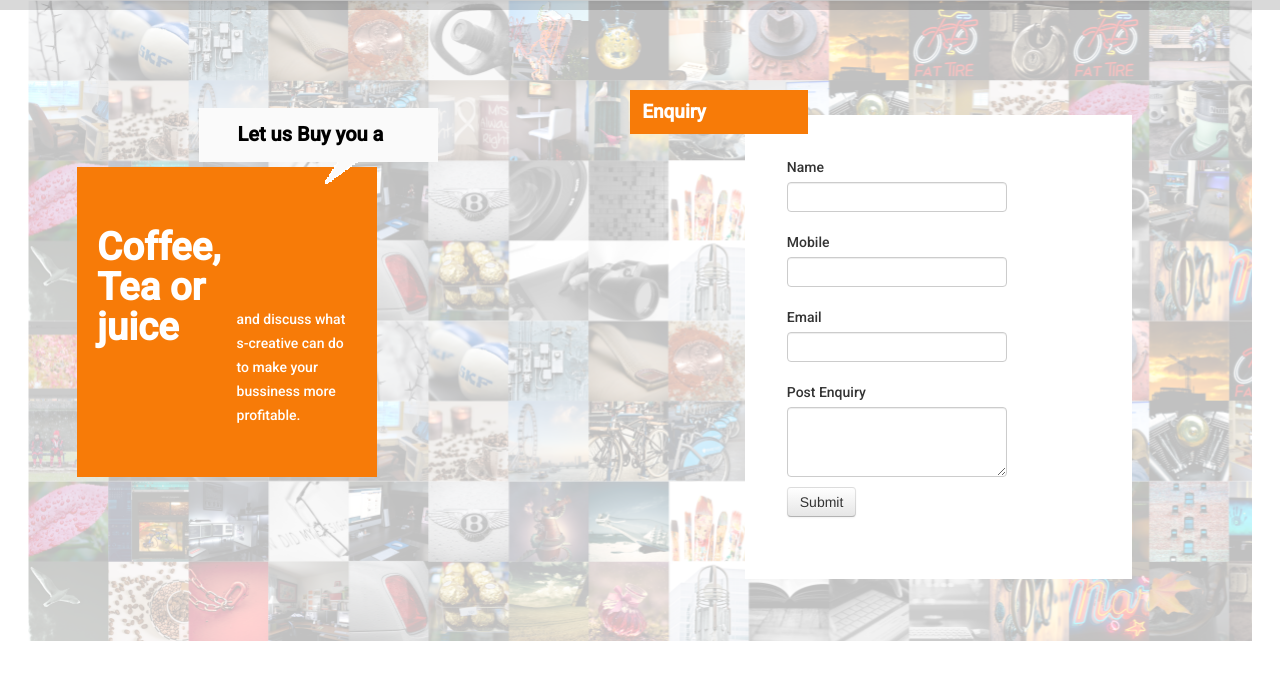
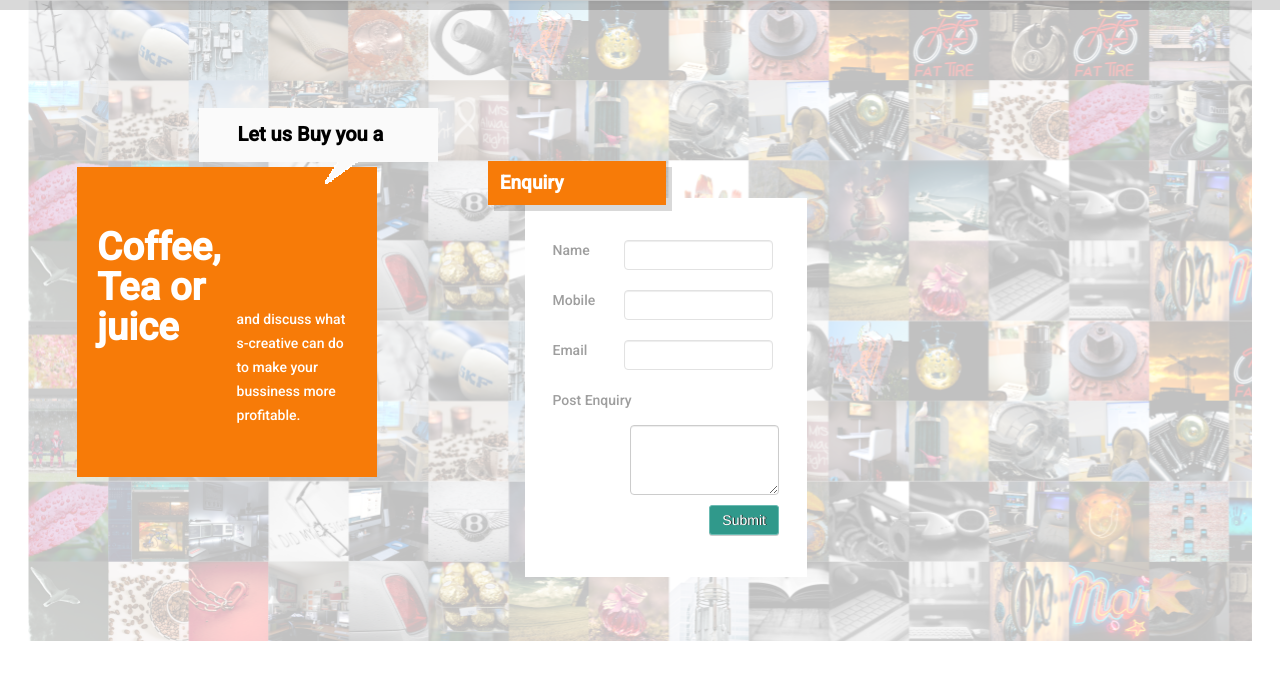
Before and after one commit to yokesh28/screative, a PHP site: page /contact.html in a window 1280 px wide. Shown: the part 89-769 px from the top of the page. Run offline with PHP 8.4, Linux system fonts and the light colour scheme; some libraries are stand-ins or nearby versions; some web fonts are replaced.

Commit message:
Signed-off-by: lokesh <yokesh.ganesan@gmail.com>

```diff
--- a/contact.html
+++ b/contact.html
@@ -76,58 +76,45 @@
 				Let us Buy you a
 				</div>
 
-
-
-
-
-
-
-
-
-
-				<div class="contact1 span2 offset3">
-
-				</div>
-
-				<div class="align span4">
+				<div class="align span3">
 					<form>
 						<div class="control-group">
-							<label class="control-label">Name</label>
+							<label class="control-label span4">Name</label>
 
-							<div class="controls">
-								<input type="text">
+							<div class="controls " >
+								<input type="text" class="span8">
 
 							</div>
 						</div>
 
 						<div class="control-group">
-							<label>Mobile</label>
+							<label class="span4" >Mobile</label>
 							<div class="controls">
-								<input type="text">
+								<input type="text" class="span8">
 
 							</div>
 						</div>
 
 						<div class="control-group">
-							<label>Email</label>
+							<label class="span4">Email</label>
 							<div class="controls">
-								<input type="text">
+								<input type="text" class="span8">
 
 							</div>
 						</div>
 
 						<div class="control-group">
-							<label>Post Enquiry</label>
+							<label class="span8">Post Enquiry</label>
 							<div class="controls">
-								<textarea rows="3"></textarea>
+								<textarea rows="3" class="span8 offset4"></textarea>
 							</div>
-							<button type="submit" class="btn">Submit</button>
+							<input type="submit" class="btn" value="Submit">
 						</div>
 					</form>
 				</div>
 
 
-				<div class="contact1 span2 offset3">
+				<div class="contact1 span2">
 
 						<b>Enquiry</b>
 
--- a/css/style.css
+++ b/css/style.css
@@ -448,12 +448,14 @@ ul li {
 
 .contact1 {
 	position: absolute;
-	top: 14%;
-	left: 21%;
+	bottom: 68%;
+	left: 35%;
 	background: #F77B08;
 	color: white;
 	font-size: 19px;
 	padding: 12px;
+	box-shadow: 6px 6px 0px 0px rgba(0, 0, 0, 0.15);
+-webkit-box-shadow: 6px 6px 0px 0px rgba(0, 0, 0, 0.15)
 }
 
 #a li {
@@ -470,9 +472,9 @@ ul li {
 
 .align{
 	position: absolute;
-	top: 18%;
-	left: 56%;
-	padding: 42px;
+	bottom: 10%;
+	left: 38%;
+	padding: 42px 28px;
 	background: white;
 }
 
@@ -529,3 +531,30 @@ ul li {
 	padding: 16px 38px;
 font-size: 20px;
 }
+.align form label
+{
+	width:60px;
+	float: left;
+	color: #9e9e9e;
+}
+.align form input
+{
+	border: 1px solid #e2e2e2;
+}
+.align form input.btn
+{
+	float:right;
+	background: #30998b;
+border: none;
+-webkit-box-shadow: rgba(0, 0, 0, 0.2) 0 1px 0 0;
+-moz-box-shadow: rgba(0, 0, 0, 0.2) 0 1px 0 0;
+box-shadow: rgba(0, 0, 0, 0.2) 0 1px 0 0;
+border-bottom-color: #333;
+border: 1px solid #6cbcb4;
+border-radius: 0px;
+-moz-border-radius: 5px;
+-webkit-border-radius: 3px;
+color: white;
+text-shadow: #333 1px 0;
+cursor: pointer;
+}
```
Also changed, not shown: service.html (+52 -73 lines).
